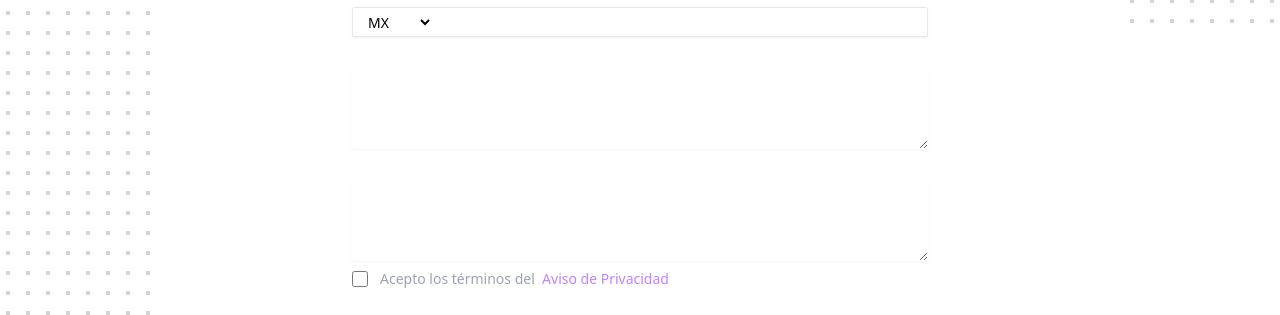
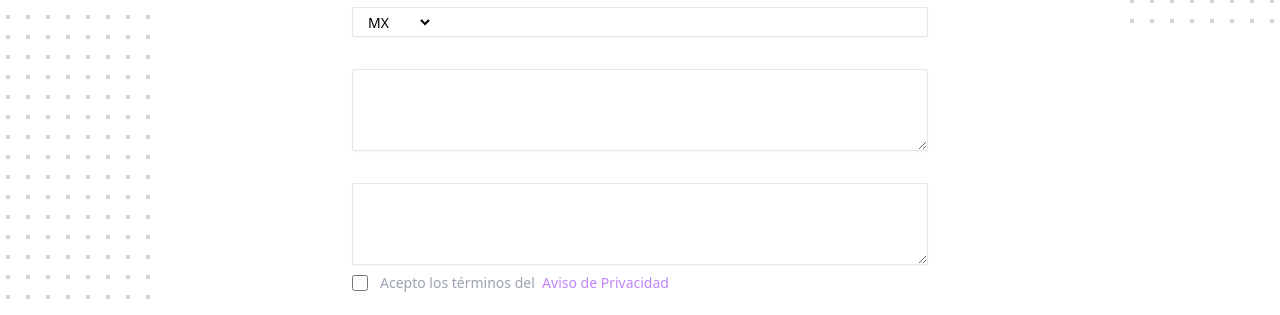
Before and after one commit to Avzolem/ciet, a Next.js app: page /contact in a window 1280 px wide. Shown: the part 477-792 px from the top of the page. Built offline with nearby package versions, Linux system fonts and the light colour scheme.

Commit message:
text area border gray

```diff
--- a/components/forms/fields/TextArea.js
+++ b/components/forms/fields/TextArea.js
@@ -11,10 +11,7 @@ const TextArea = ({
 
 	return (
 		<div className={className}>
-            <label
-                htmlFor={name}
-                className="block text-sm font-medium text-white"
-            >
+			<label htmlFor={name} className="block text-sm font-medium text-white">
 				{label}
 			</label>
 			<div className="mt-1">
@@ -22,7 +19,7 @@ const TextArea = ({
 					rows={4}
 					name={name}
 					id={name}
-                    className="focus:ring-buttonbg focus:border-buttonbg block w-full rounded-sm border-gray-300 placeholder-gray-300 shadow-sm sm:text-sm"
+					className="border focus:ring-buttonbg focus:border-buttonbg block w-full rounded-sm border-gray-200 placeholder-gray-300 shadow-sm sm:text-sm"
 					placeholder={placeholder}
 					defaultValue={""}
 					{...register}
```
Lines whose indentation alone changed are shown as unchanged.
